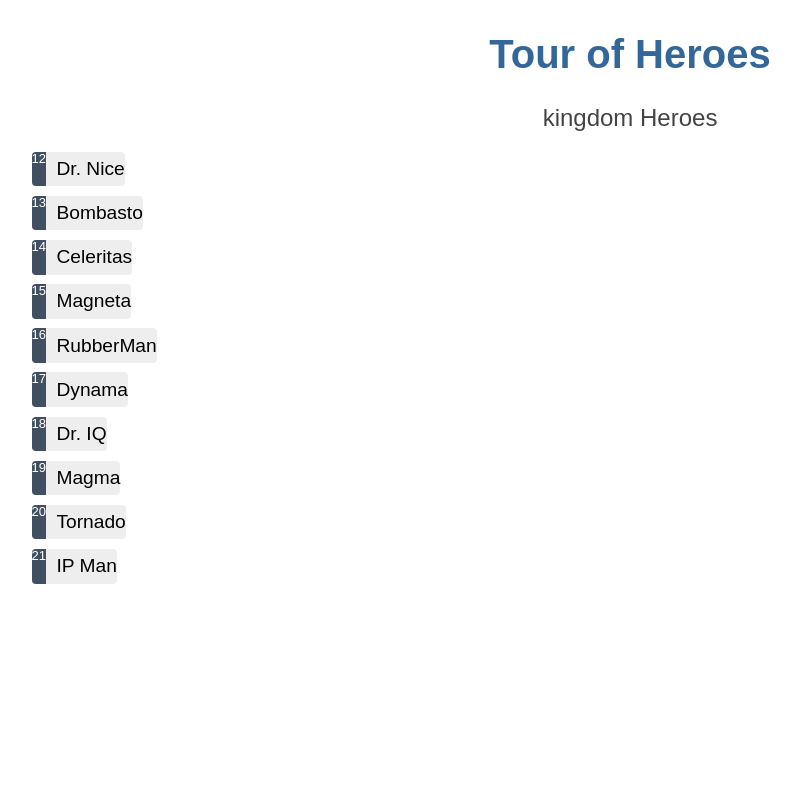
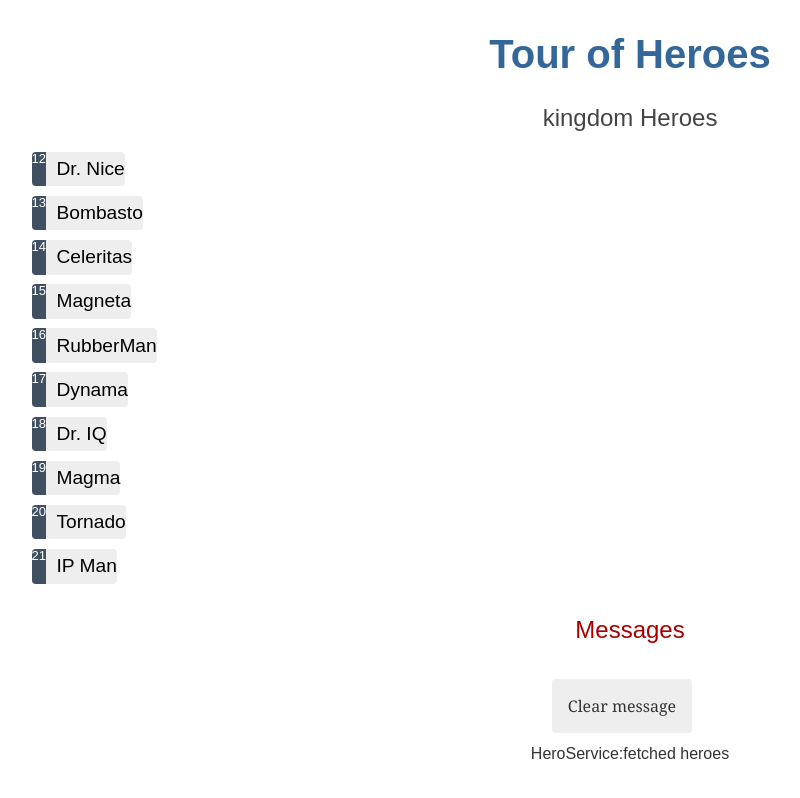
Before and after one commit to Lumen-st/LearnAngular, an Angular app: page / in a window 1280 px wide. Shown: the whole page, without its empty margins (10-810 px from the left). Built offline with nearby package versions, Linux system fonts and the light colour scheme.

Commit message:
icinando treianmeo routing

```diff
--- a/src/app/app.component.html
+++ b/src/app/app.component.html
@@ -1,5 +1,6 @@
 <div style="text-align:center">
   <h1> {{ title }}</h1>
   <app-heroes></app-heroes>
+  <app-messages></app-messages>
 
 </div>
--- a/src/app/app.module.ts
+++ b/src/app/app.module.ts
@@ -7,6 +7,7 @@ import { HeroesComponent } from './heroes/heroes.component';
 import { FormsModule  } from "@angular/forms";
 import { HeroDetailComponent } from './hero-detail/hero-detail.component';
 import { MessagesComponent } from './messages/messages.component';
+import { AppRoutingModule } from './app--routing/app--routing.module';
 
 @NgModule({
   declarations: [
@@ -18,7 +19,8 @@ import { MessagesComponent } from './messages/messages.component';
   ],
   imports: [
     BrowserModule,
-    FormsModule
+    FormsModule,
+    AppRoutingModule
   ],
   providers: [],
   bootstrap: [AppComponent]
--- a/src/app/messages/messages.component.css
+++ b/src/app/messages/messages.component.css
@@ -0,0 +1,19 @@
+h2{
+    color:#A80000;
+    font-family: Arial, Helvetica, sans-serif;
+    font-weight: lighter;
+}
+
+.clear{
+color: #333;
+background-color: #eee ;
+margin-bottom: 12px;
+font-weight: 1rem;
+font-size: 1rem;
+border-radius:4px ;}
+
+
+.clear:hover{
+color: white;
+background-color: #42545C ;
+}
--- a/src/app/messages/messages.component.html
+++ b/src/app/messages/messages.component.html
@@ -1,3 +1,11 @@
-<p>
-  messages works!
-</p>
+<div *ngIf="messageservice.messages.length">
+
+  <h2>Messages</h2>
+  <button type="button" class="clear"
+   (click)="messageservice.clear()" >Clear message</button>
+
+   <div *ngFor="let message of messageservice.messages">
+    {{message}}
+   </div>
+
+</div>
```
Also changed, not shown: src/app/app--routing/app--routing.module.ts (added, +10 -0 lines).
